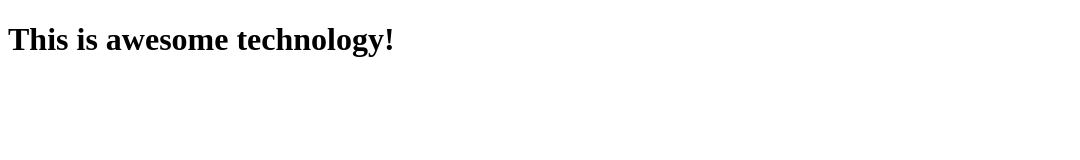
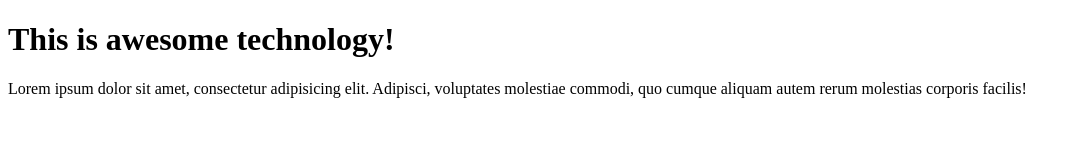
Before and after one commit to webseb00/Zadanie-13.8-, a plain HTML site: page index.html in a window 1280 px wide. Shown: the whole page, without its empty margins (0-1080 px from the left). Drawn offline with Linux system fonts and the light colour scheme.

Commit message:
Add paragraph to index.html

```diff
--- a/index.html
+++ b/index.html
@@ -7,5 +7,6 @@
 	</head>
 	<body>
 		<h1>This is awesome technology!</h1>
+		<p>Lorem ipsum dolor sit amet, consectetur adipisicing elit. Adipisci, voluptates molestiae commodi, quo cumque aliquam autem rerum molestias corporis facilis!</p>
 	</body>
 </html>
```
